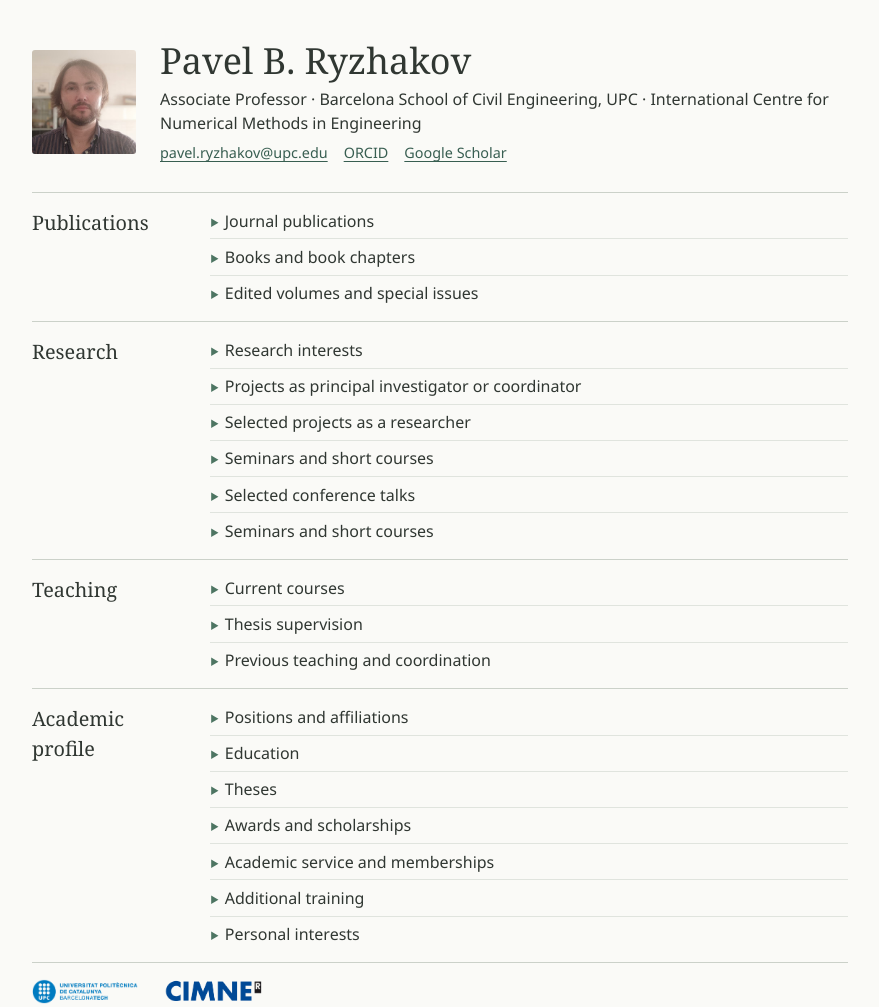
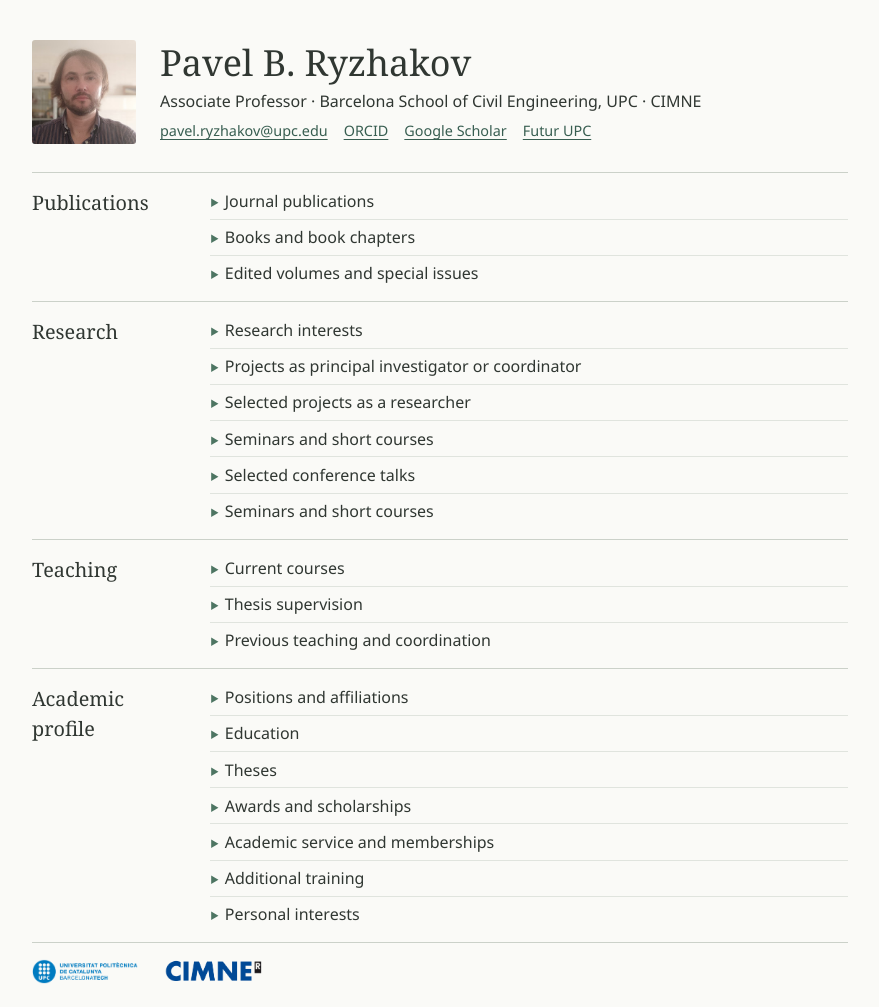
Before and after one commit to pryzhakov/pryzhakov.github.io, a plain HTML site: page index.html in a window 1280 px wide. Shown: the whole page, without its empty margins (200-1079 px from the left). Drawn offline with Linux system fonts and the light colour scheme.

Commit message:
Update index.html

```diff
--- a/index.html
+++ b/index.html
@@ -14,13 +14,15 @@
         <div>
           <h1>Pavel B. Ryzhakov</h1>
           <p>
-            Associate Professor · Barcelona School of Civil Engineering, UPC · International
-            Centre for Numerical Methods in Engineering
+            Associate Professor · Barcelona School of Civil Engineering, UPC · CIMNE
           </p>
           <p class="contacts">
             <a href="mailto:pavel.ryzhakov@upc.edu">pavel.ryzhakov@upc.edu</a>
             <a href="https://orcid.org/0000-0002-4672-9038">ORCID</a>
             <a href="https://scholar.google.es/citations?user=3xqKChoAAAAJ">Google Scholar</a>
+            <a href="https://futur.upc.edu/PavelRyzhakov">Futur UPC</a>
+
+
           </p>
         </div>
       </header>
```
